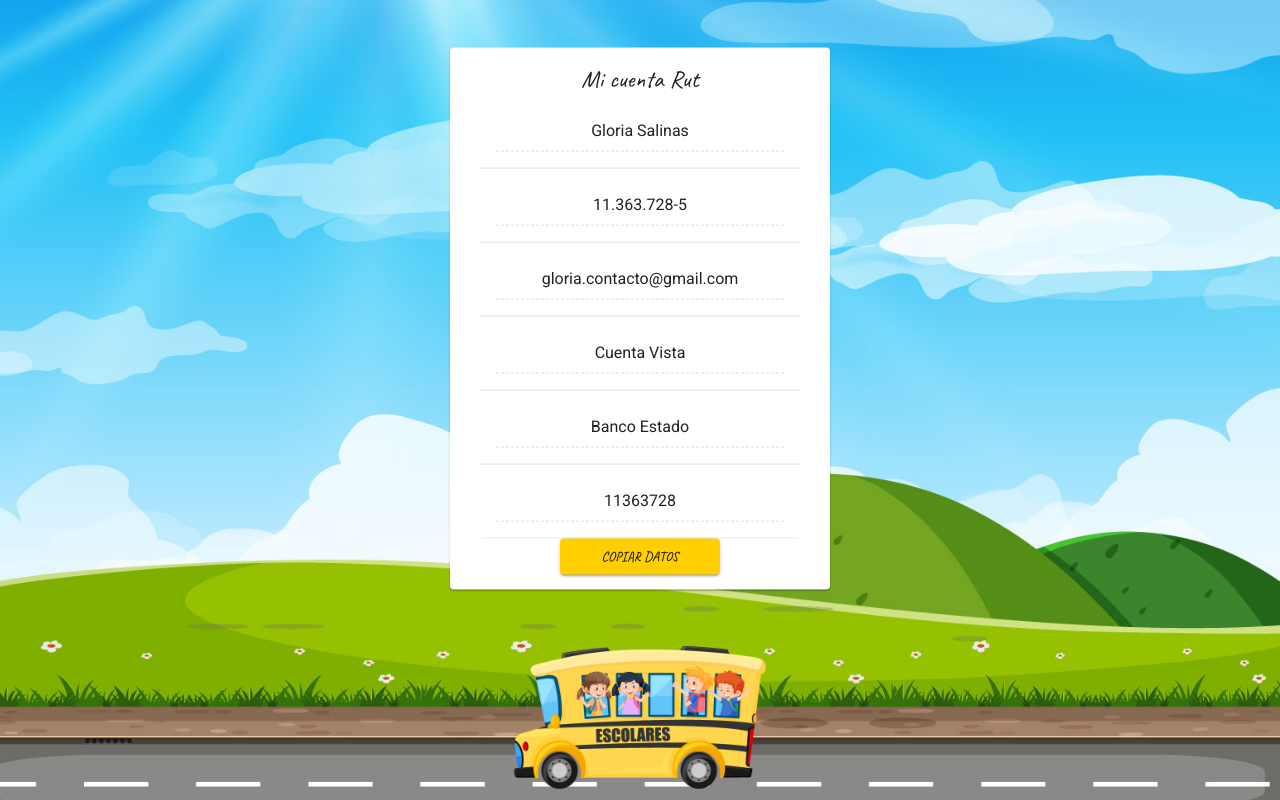
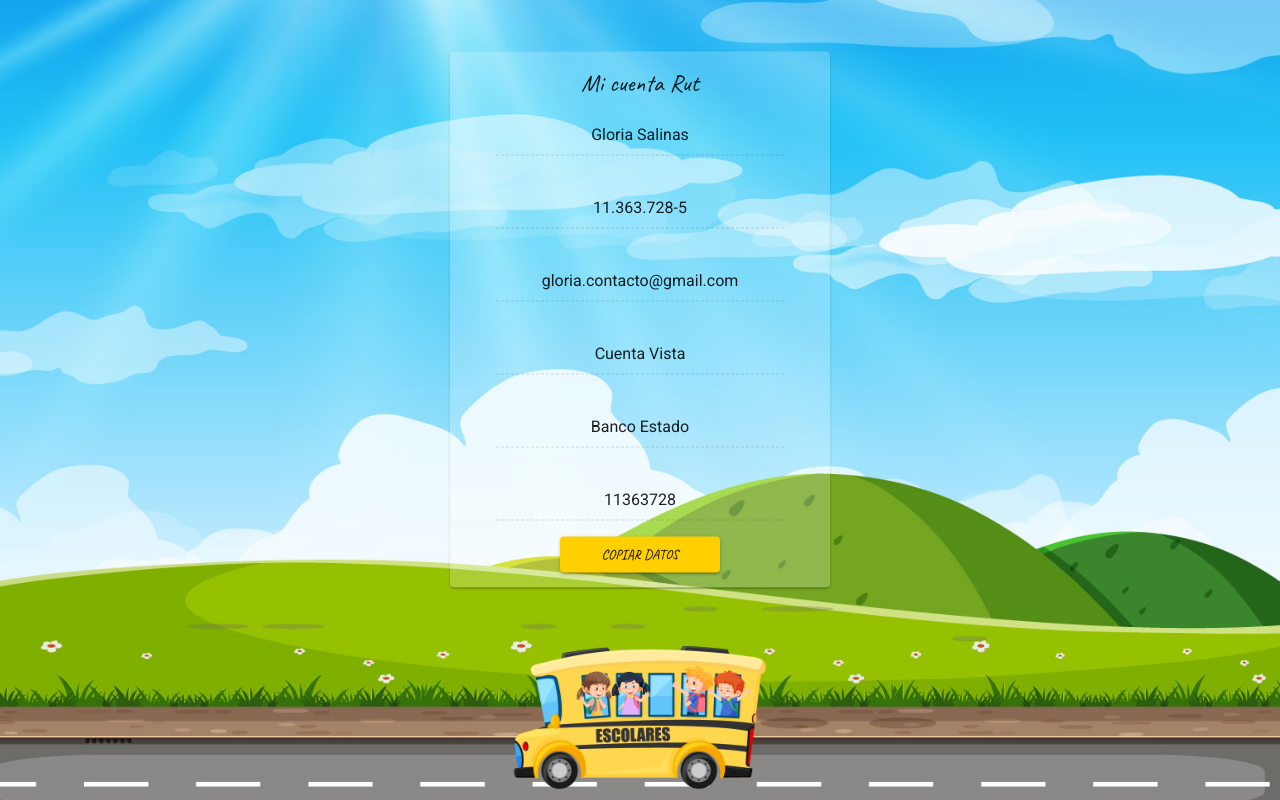
Before and after one commit to Ripezo/tia-gloria, a Next.js app: page / in a window 1280 px wide. Built offline with nearby package versions, Linux system fonts and the light colour scheme.

Commit message:
Fix background color

```diff
--- a/styles/Home.module.css
+++ b/styles/Home.module.css
@@ -13,7 +13,7 @@
     padding: 15px 30px;
     border-radius: 8px;
     text-align: center;
-    background-color: rgba(255, 255, 255, .25);
+    background-color: #ffffff33 !important;
     transform: translateY(-15%);
 }
 
@@ -38,7 +38,7 @@
     height: 32px;
     padding: 0 0 4px;
     background: none;
-    border: none;
+    border: none !important;
 }
 
 .celda p {
```
